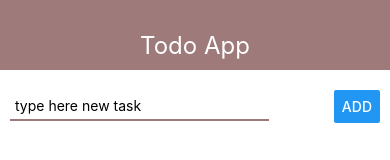
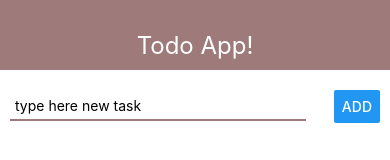
Before and after one commit to SDen4/react_native_demo_1, a React Native app: screen / in a window 390 px wide. Shown: the top 160 px of the page. Built offline with nearby package versions, Linux system fonts and the light colour scheme.

Commit message:
examples of additional props of TextInput

```diff
--- a/App.js
+++ b/App.js
@@ -19,7 +19,7 @@ export default function App() {
 
     return (
         <View>
-            <Navbar title="Todo App" />
+            <Navbar title="Todo App!" />
             <View style={styles.container}>
                 <AddTodo onSubmit={addTodo} />
                 <View>
--- a/src/AddTodo.js
+++ b/src/AddTodo.js
@@ -22,6 +22,12 @@ export const AddTodo = ({ onSubmit }) => {
                 // the short variant bottom - for onChangeText because of one argument (text)
                 onChangeText={setTodoText}
                 value={todoText}
+                // correct the syntax of the input words
+                autoCorrect={true}
+                // manage the capital letters
+                autoCapitalize='none'
+                // type of keyboard
+                keyboardType='default'
             />
             <Button title="Add" style={styles.button} onPress={pressButton} />
         </View>
@@ -37,7 +43,7 @@ const styles = StyleSheet.create({
         marginBottom: 20,
     },
     input: {
-        width: '70%',
+        width: '80%',
         padding: 5,
         borderStyle: 'solid',
         borderBottomColor: '#9e7a7a',
```
